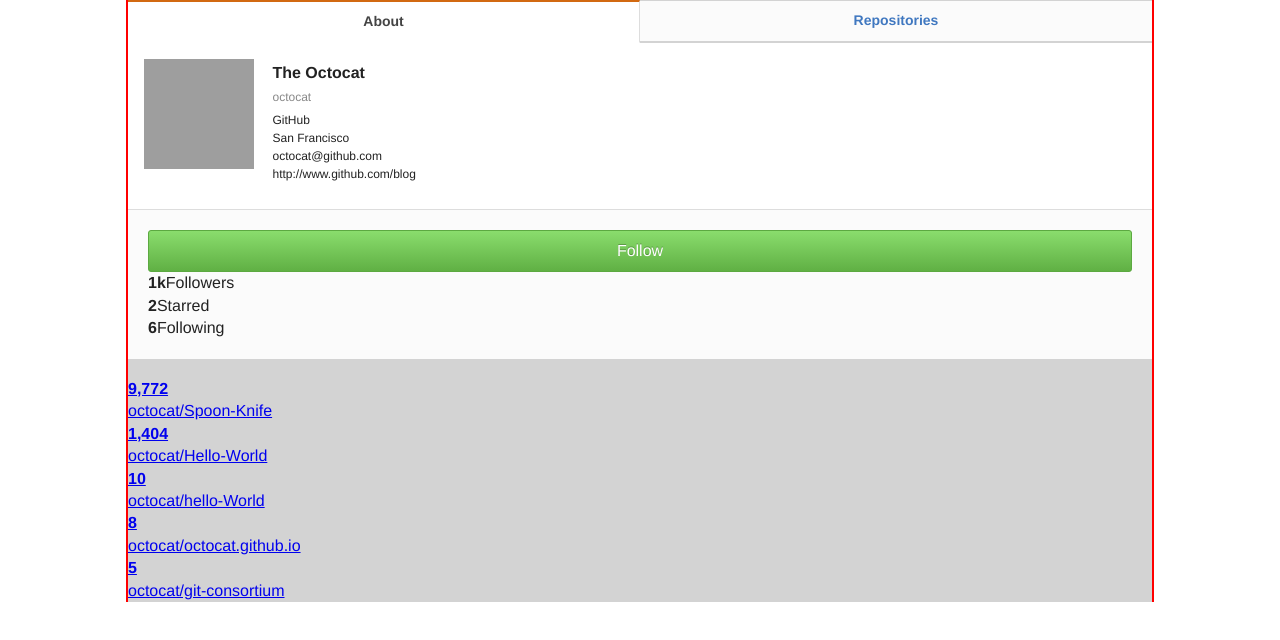
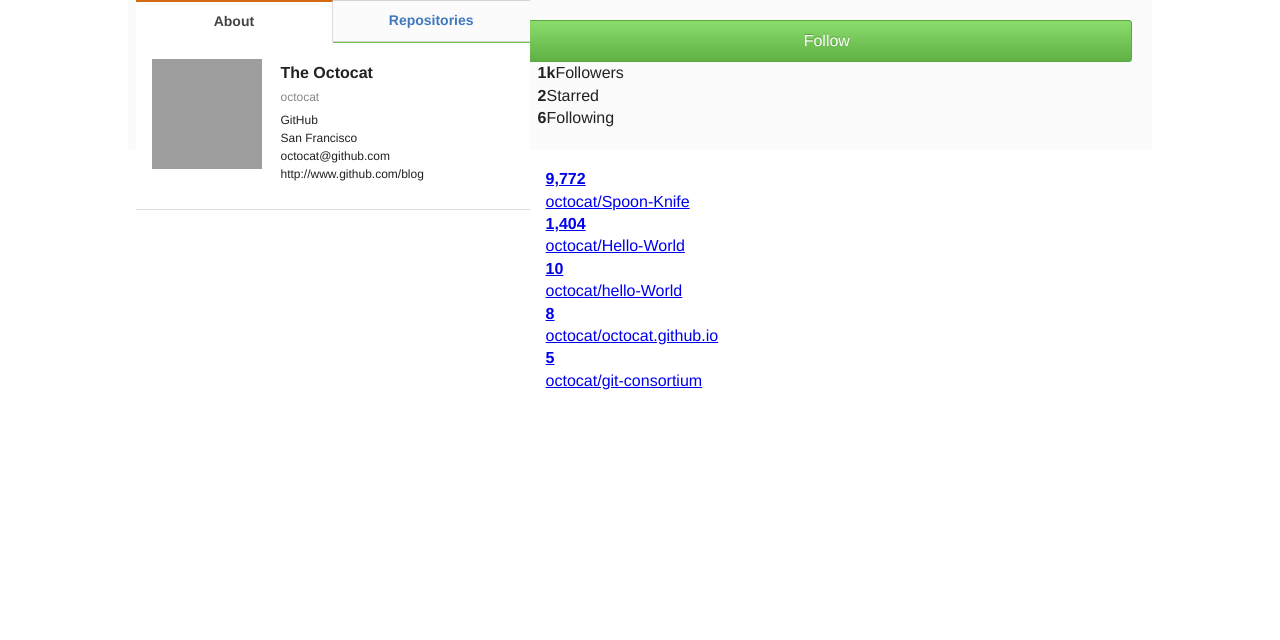
Before and after one commit to melrodbos/TIY-Github, a website: page src/index.html in a window 1280 px wide. Drawn offline with nearby package versions, Linux system fonts and the light colour scheme; files that its build step writes are made by us from their sources; grey boxes are pictures that could not be loaded; some icons are missing.

Commit message:
two columns with a unit span of 5 done.

```diff
--- a/src/index.html
+++ b/src/index.html
@@ -20,17 +20,14 @@
 
     <!-- Add your site or application content here -->
 
-
-    <main>
         <section class="grid">
-            <div class="unit_1">
-                <div>
+            <div class="unit_1"><div>
             <div class="unit_2"><div>
             <div class="unit_3"></div>
             <div class="unit_4"></div>
             <div class="unit_5"></div>
 
-                      <div class="column_span_2"></div>
+              <div class="unit_span_2">
               <!-- Tabs -->
                 <nav class="tabs">
                   <a class="active" href="https://github.com/octocat">About</a>
@@ -58,6 +55,7 @@
                             </ul>
                         </div>
                     </div>
+                  </div>
                     <!-- End of profile -->
                     <!-- Follow Section -->
                     <section class="follow_stats">
@@ -73,7 +71,7 @@
                         </div>
                     </section>
                     <!-- End Follow Section -->
-                            <div class="column_span_3"></div>
+                    <div class="unit_span_3">
                     <!-- Popular Repos Section -->
                         <section class="popular_repos">
                             <h3 class="popular_title"></h3>
@@ -120,10 +118,10 @@
                                     </a>
                                 </div>
                             </section>
+                          </div>
                             <!-- End Popular Repos Section -->
                           </section>
                           <!--.grid-->
-                                </main>
 
     <script src="//ajax.googleapis.com/ajax/libs/jquery/1.11.2/jquery.min.js"></script>
     <script>
--- a/src/scss/grid.scss
+++ b/src/scss/grid.scss
@@ -7,31 +7,32 @@
     width: ($grid-width);
     margin: 0 auto;/* to center the elements */
 
-    background-color: lightgrey;
-    outline: 2px solid red;
+    /* background-color: lightgrey;
+    outline: 2px solid cyan; */
 
-    .unit-span-1 {
-        background-color: gray;
-        outline: 2px solid blue;
+    .unit {
+      /*   background-color: turquoise;
+      outline: 2px solid blue; */
 
         float: left;
-        width: ($grid-width/8) * 1;
+        width: ($grid-width/5);
 
-        padding-left: 2em;
+        padding-left: .5em;
+        padding-right: .5em;
         box-sizing: border-box;
-        &:first-child {
-            padding-left: 0;
+    /*     &:first-child {
+        padding-left: 0; */
         }
+
+    .unit_span_2 {
+        @extend .unit;
+        width: ($grid-width/5) * 2;
     }
-    .unit-span-2 {
-        @extend .unit-span-1;
-        width: ($grid-width/8) * 2;
+    .unit_span_3 {
+        @extend .unit;
+        width: ($grid-width/5) * 3;
     }
-    .unit-span-4 {
-        @extend .unit-span-1;
-        width: ($grid-width/8) * 4;
-    }
-    .offset-2 {
-        margin-left: ($grid-width/8) * 2;
-    }
+    /* .offset-2 {
+        margin-left: ($grid-width/5) * 2;
+    } */
 }
```
Lines whose indentation alone changed are shown as unchanged.
